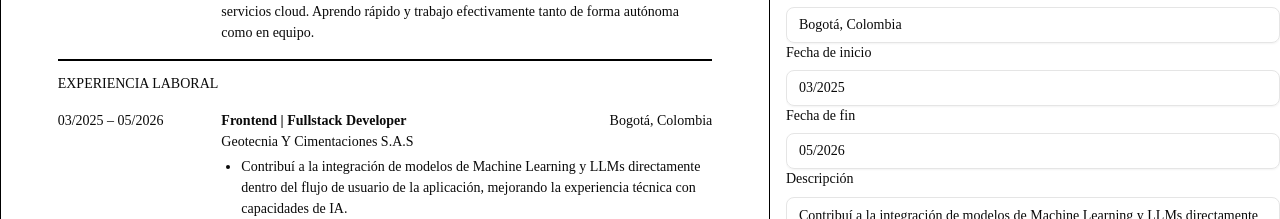
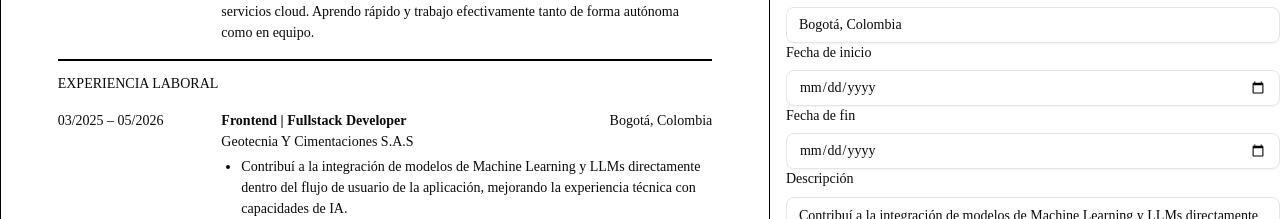
Before and after one commit to AlanMorales27/cv_creator, a Next.js app: page / in a window 1280 px wide. Both pictures are taken after a click on the button "EXPERIENCIA LABORAL". Shown: the part 275-494 px from the top of the page. Built offline with nearby package versions, Linux system fonts and the light colour scheme.

Commit message:
feat: unifique two components that shows the same

```diff
--- a/app/components/resumeForms/EducationForm.tsx
+++ /dev/null
@@ -1,76 +0,0 @@
-import useCvStore from "@/lib/store/cvStore"
-import { joinLines, splitLines } from "@/lib/utils"
-import { EducationEntry, EducationItem } from "@/lib/schemas/EducationItemSchema"
-
-import FormField from "./FormField"
-import FormTextarea from "./FormTextarea"
-
-import { useEffect } from "react"
-import { useFieldArray, useForm } from "react-hook-form"
-
-interface EducationFormProps { section: EducationItem }
-
-type EducationFormEntry = Omit<EducationEntry, 'description'> & { description?: string }
-type EducationFormValues = { entries: EducationFormEntry[] }
-
-function toFormEntries(entries: EducationEntry[]): EducationFormEntry[] {
-    return entries.map(e => ({ ...e, description: joinLines(e.description) }))
-}
-
-function toSchemaEntries(entries: EducationFormEntry[]): EducationEntry[] {
-    return entries.map(e => ({ ...e, description: splitLines(e.description) }))
-}
-
-export default function EducationForm({ section }: EducationFormProps) {
-
-    const updateSection = useCvStore((state) => state.updateSection)
-
-    const { register, watch, control } = useForm<EducationFormValues>({
-        defaultValues: { entries: toFormEntries(section.entries) }
-    })
-
-    const { fields } = useFieldArray({ control, name: 'entries' })
-
-    useEffect(() => {
-        const subscription = watch((data) => {
-            updateSection(section.id, {
-                ...section,
-                entries: toSchemaEntries((data.entries ?? []) as EducationFormEntry[])
-            })
-        })
-        return () => subscription.unsubscribe()
-    }, [watch])
-
-    return (
-        <>
-            {fields.map((field, index) => (
-                <div key={field.id}>
-                    <FormField
-                        label="Título"
-                        {...register(`entries.${index}.degree`)}
-                    />
-                    <FormField
-                        label="Institución"
-                        {...register(`entries.${index}.institution`)}
-                    />
-                    <FormField
-                        label="Ubicación"
-                        {...register(`entries.${index}.location`)}
-                    />
-                    <FormField
-                        label="Fecha de inicio"
-                        {...register(`entries.${index}.startDate`)}
-                    />
-                    <FormField
-                        label="Fecha de fin"
-                        {...register(`entries.${index}.endDate`)}
-                    />
-                    <FormTextarea
-                        label="Descripción"
-                        {...register(`entries.${index}.description`)}
-                    />
-                </div>
-            ))}
-        </>
-    )
-}
--- /dev/null
+++ b/app/components/resumeForms/EntrySectionForm.tsx
@@ -0,0 +1,101 @@
+import useCvStore from "@/lib/store/cvStore"
+import { joinLines, splitLines } from "@/lib/utils"
+import { EducationItem } from "@/lib/schemas/EducationItemSchema"
+import { ExperienceItem } from "@/lib/schemas/ExperienceItemSchema"
+
+import FormField from "./FormField"
+import FormTextarea from "./FormTextarea"
+
+import { useEffect } from "react"
+import { useFieldArray, useForm } from "react-hook-form"
+
+type SupportedSection = EducationItem | ExperienceItem
+
+type FormEntry = {
+    degree?: string
+    institution?: string
+    role?: string
+    company?: string
+    location?: string
+    startDate?: string
+    endDate?: string
+    description?: string
+}
+type FormValues = { entries: FormEntry[] }
+
+type UniqueField = { label: string; name: keyof FormEntry }
+
+const UNIQUE_FIELDS: Record<SupportedSection['type'], [UniqueField, UniqueField]> = {
+    education:       [{ label: 'Título',      name: 'degree' },      { label: 'Institución', name: 'institution' }],
+    work_experience: [{ label: 'Cargo',       name: 'role' },        { label: 'Empresa',     name: 'company' }],
+}
+
+function toFormEntries(entries: SupportedSection['entries']): FormEntry[] {
+    return (entries as FormEntry[]).map(e => ({ ...e, description: joinLines(e.description as string[] | undefined) }))
+}
+
+function toSchemaEntries(entries: FormEntry[]) {
+    return entries.map(e => ({ ...e, description: splitLines(e.description) }))
+}
+
+interface EntrySectionFormProps { section: SupportedSection }
+
+export default function EntrySectionForm({ section }: EntrySectionFormProps) {
+
+    const updateSection = useCvStore((state) => state.updateSection)
+    const [field1, field2] = UNIQUE_FIELDS[section.type]
+
+    const { register, watch, control } = useForm<FormValues>({
+        defaultValues: { entries: toFormEntries(section.entries) }
+    })
+
+    const { fields } = useFieldArray({ control, name: 'entries' })
+
+    useEffect(() => {
+        const subscription = watch((data) => {
+            updateSection(section.id, {
+                ...section,
+                entries: toSchemaEntries((data.entries ?? []) as FormEntry[]) as any,
+            })
+        })
+        return () => subscription.unsubscribe()
+    }, [watch])
+
+    return (
+        <>
+            {fields.map((field, index) => (
+                <div key={field.id}>
+                    <FormField
+                        label={field1.label}
+                        type="text"
+                        {...register(`entries.${index}.${field1.name}`)}
+                    />
+                    <FormField
+                        label={field2.label}
+                        type="text"
+                        {...register(`entries.${index}.${field2.name}`)}
+                    />
+                    <FormField
+                        label="Ubicación"
+                        type="text"
+                        {...register(`entries.${index}.location`)}
+                    />
+                    <FormField
+                        label="Fecha de inicio"
+                        type="date"
+                        {...register(`entries.${index}.startDate`)}
+                    />
+                    <FormField
+                        label="Fecha de fin"
+                        type="date"
+                        {...register(`entries.${index}.endDate`)}
+                    />
+                    <FormTextarea
+                        label="Descripción"
+                        {...register(`entries.${index}.description`)}
+                    />
+                </div>
+            ))}
+        </>
+    )
+}
--- a/app/components/resumeForms/SectionFormRender.tsx
+++ b/app/components/resumeForms/SectionFormRender.tsx
@@ -1,6 +1,5 @@
 import useCvStore from "@/lib/store/cvStore"
-import EducationForm from "./EducationForm"
-import WorkExperienceForm from "./WorkExperienceForm"
+import EntrySectionForm from "./EntrySectionForm"
 import SkillsForm from "./SkillsForm"
 import PersonalInfoForm from "./PersonalInfoForm"
 import SummaryForm from "./SummaryForm"
@@ -43,10 +42,8 @@ export default function SectionFormRender() {
                 let form: React.ReactNode = null
                 switch (section.type) {
                     case 'work_experience':
-                        form = <WorkExperienceForm section={section} />
-                        break
                     case 'education':
-                        form = <EducationForm section={section} />
+                        form = <EntrySectionForm section={section} />
                         break
                     case 'skills':
                         form = <SkillsForm section={section} />
--- a/app/components/resumeForms/WorkExperienceForm.tsx
+++ /dev/null
@@ -1,76 +0,0 @@
-import useCvStore from "@/lib/store/cvStore"
-import { joinLines, splitLines } from "@/lib/utils"
-import { ExperienceEntry, ExperienceItem } from "@/lib/schemas/ExperienceItemSchema"
-
-import FormField from "./FormField"
-import FormTextarea from "./FormTextarea"
-
-import { useEffect } from "react"
-import { useFieldArray, useForm } from "react-hook-form"
-
-interface WorkExperienceFormProps { section: ExperienceItem }
-
-type ExperienceFormEntry = Omit<ExperienceEntry, 'description'> & { description?: string }
-type ExperienceFormValues = { entries: ExperienceFormEntry[] }
-
-function toFormEntries(entries: ExperienceEntry[]): ExperienceFormEntry[] {
-    return entries.map(e => ({ ...e, description: joinLines(e.description) }))
-}
-
-function toSchemaEntries(entries: ExperienceFormEntry[]): ExperienceEntry[] {
-    return entries.map(e => ({ ...e, description: splitLines(e.description) }))
-}
-
-export default function WorkExperienceForm({ section }: WorkExperienceFormProps) {
-
-    const updateSection = useCvStore((state) => state.updateSection)
-
-    const { register, watch, control } = useForm<ExperienceFormValues>({
-        defaultValues: { entries: toFormEntries(section.entries) }
-    })
-
-    const { fields } = useFieldArray({ control, name: 'entries' })
-
-    useEffect(() => {
-        const subscription = watch((data) => {
-            updateSection(section.id, {
-                ...section,
-                entries: toSchemaEntries((data.entries ?? []) as ExperienceFormEntry[])
-            })
-        })
-        return () => subscription.unsubscribe()
-    }, [watch])
-
-    return (
-        <>
-            {fields.map((field, index) => (
-                <div key={field.id}>
-                    <FormField
-                        label="Cargo"
-                        {...register(`entries.${index}.role`)}
-                    />
-                    <FormField
-                        label="Empresa"
-                        {...register(`entries.${index}.company`)}
-                    />
-                    <FormField
-                        label="Ubicación"
-                        {...register(`entries.${index}.location`)}
-                    />
-                    <FormField
-                        label="Fecha de inicio"
-                        {...register(`entries.${index}.startDate`)}
-                    />
-                    <FormField
-                        label="Fecha de fin"
-                        {...register(`entries.${index}.endDate`)}
-                    />
-                    <FormTextarea
-                        label="Descripción"
-                        {...register(`entries.${index}.description`)}
-                    />
-                </div>
-            ))}
-        </>
-    )
-}
--- a/app/components/resumeSections/Description.tsx
+++ b/app/components/resumeSections/Description.tsx
@@ -4,12 +4,12 @@ export function Description({ items }: { items?: string[] }) {
 
     if (!items || items.length === 0) return null;
 
-    if (items.length === 1) { return <p>{items[0]}</p> }
+    if (items.length === 1) { return <p className="wrap-break-word">{items[0]}</p> }
 
     return (
         <ul className="list-disc pl-5">
             {items?.map((item, index) => (
-                <li key={index}>{item}</li>
+                <li className="wrap-break-word" key={index}>{item}</li>
             ))}
         </ul>
     );
```
